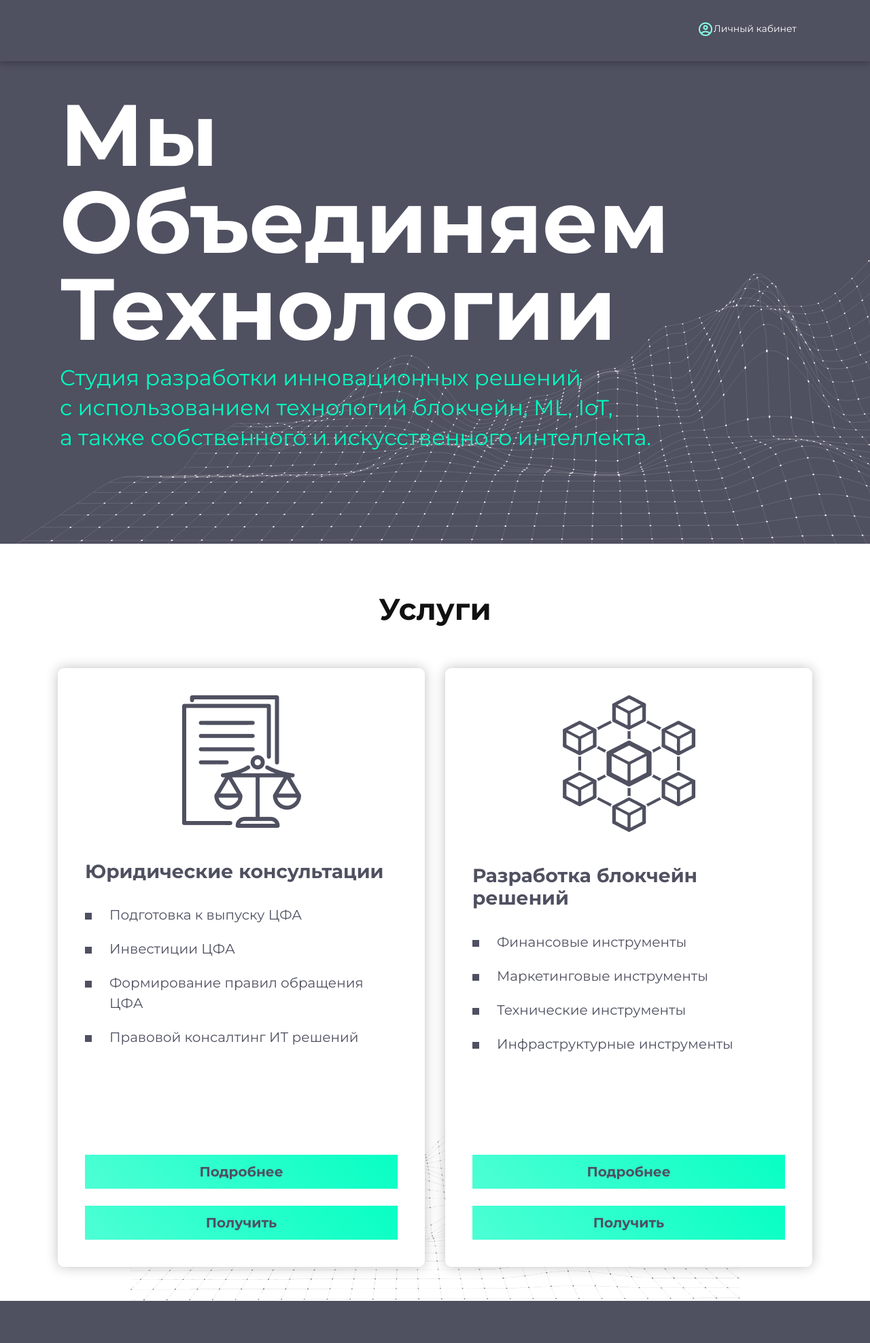
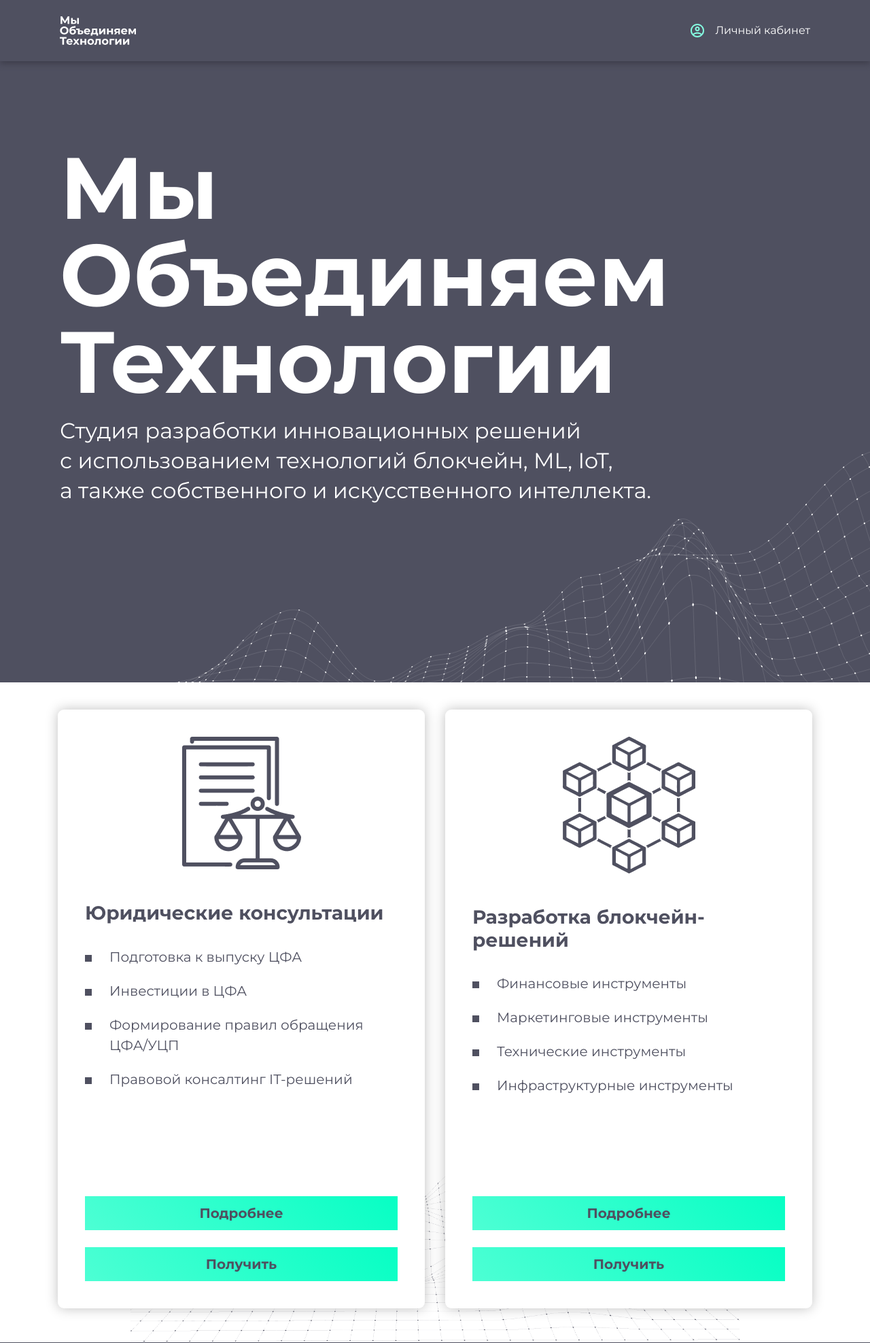
Before and after one commit to GrandAlpha/WAC_landing, a Django app: page / in a window 1280 px wide. Shown: the top 1976 px of the page at 68% size. Run offline with Django 4.2, Linux system fonts and the light colour scheme; some libraries are stand-ins or nearby versions.

Commit message:
Правки текстов, картинок и прочее ...

```diff
--- a/client/src/main.scss
+++ b/client/src/main.scss
@@ -73,20 +73,35 @@ h1, h2, h3, h4, h5, h6 {
 /*--------------------------------------------------------------
 # Header
 --------------------------------------------------------------*/
-#header {
+.header {
+  display: inline-flex;
+  justify-content: space-between;
+  align-items: center;
   background: #4F5060;
-  padding: 30px 0;
   height: 90px;
   position: fixed;
   left: 0;
   top: 0;
   right: 0;
+  padding: 0 88px;
   transition: all 0.5s;
   z-index: 997;
   filter: drop-shadow(0px 4px 4px #3e3e4b);
 
+  &__link {
+    display: inline-flex;
+    justify-content: center;
+    align-items: center;
+    color: #fff;
+    line-height: 1;
+
+    &Text {
+      margin-left: 16px;
+    }
+  }
+
   @media (max-width: 768px) {
-    height: 60px;
+    padding: 0 16px;
   }
 }
 
@@ -130,10 +145,7 @@ h1, h2, h3, h4, h5, h6 {
 }
 
 #header.header-fixed {
-  padding: 25px 0;
-  height: 70px;
   transition: all 0.5s;
-
 }
 
 /*--------------------------------------------------------------
@@ -144,7 +156,7 @@ h1, h2, h3, h4, h5, h6 {
   align-items: center;
   position: relative;
   min-height: 100vh;
-  padding: 40px 88px;
+  padding: 212px 88px 260px;
   background-color: #4F5060;
   overflow: hidden;
 
@@ -162,14 +174,13 @@ h1, h2, h3, h4, h5, h6 {
     margin: 16px 0 0;
     font-size: 32px;
     line-height: 44px;
-    color: #00FFC2;
+    color: #fff;
   }
   &__background {
     position: absolute;
     right: 0;
-    bottom: -70px;
-    width: 100%;
-    min-width: 1200px;
+    bottom: -148px;
+    width: 1500px;
     z-index: 1;
   }
   &__link {
@@ -178,9 +189,14 @@ h1, h2, h3, h4, h5, h6 {
     color: #00FFC2;
   }
 
+  @media (max-width: 1400px) {
+    &__background {
+      bottom: -220px;
+    }
+  }
   @media (max-width: 1200px) {
     &__content {
-      max-width: 620px;
+      max-width: 610px;
     }
     &__title {
       font-size: 80px;
@@ -191,12 +207,15 @@ h1, h2, h3, h4, h5, h6 {
       line-height: 36px;
     }
     &__background {
-      margin-top: -720px;
+      bottom: -180px;
     }
   }
   @media (max-width: 768px) {
     padding: 84px 16px 24px;
 
+    &__content {
+      max-width: 580px;
+    }
     &__title {
       max-width: 420px;
       font-size: 60px;
@@ -227,7 +246,7 @@ h1, h2, h3, h4, h5, h6 {
 --------------------------------*/
 #services {
   min-height: 100vh;
-  padding: 60px 0 50px 0;
+  padding-bottom: 50px;
   background-image: url('./assets/img/service_back.png');
   background-repeat: no-repeat;
   background-position: bottom;
--- a/templates/base.html
+++ b/templates/base.html
@@ -2,7 +2,7 @@
 <html lang="en">
 <head>
   <meta charset="utf-8">
-  <title>WAC</title>
+  <title>Мы Объединяем</title>
   <meta content="width=device-width, initial-scale=1.0" name="viewport">
   <meta content="" name="keywords">
   <meta content="" name="description">
@@ -41,18 +41,15 @@
 <body>
 
   {% block header %}
-  <header id="header">
-<!--    <div class="container">-->
-
-      <nav id="nav-menu-container">
-        <ul class="nav-menu">
-
-            <li><a href="{% url 'account' %}"><img src="{% static 'img/account.png' %}">Личный кабинет</a></li>
-
-        </ul>
-      </nav><!-- #nav-menu-container -->
-<!--    </div>-->
-  </header><!-- #header -->
+  <header id="header" class="header">
+    <a href="/" class="header__link">
+      <img src="{% static 'img/logo.svg' %}" />
+    </a>
+    <a href="{% url 'account' %}" class="header__link">
+      <img src="{% static 'img/account.svg' %}">
+      <span class="header__linkText">Личный кабинет</span>
+    </a>
+  </header>
   {% endblock %}
 
 
@@ -64,7 +61,7 @@
       <div class="row">
           <div class="copyright">
             <div class="footer-links">
-            <a href="{% url 'home-page' %}">Мы объединяем технологии</a>
+            <a href="{% url 'home-page' %}">Мы Объединяем Технологии</a>
               </div>
           </div>
         <div class="cont">
--- a/templates/landing/home.html
+++ b/templates/landing/home.html
@@ -21,11 +21,6 @@
 
       <section id="services" class="section-bg services" data-js="services">
       <div class="container">
-
-        <div class="section-header">
-          <h3 class="section-title">Услуги</h3>
-        </div>
-
         <div class="row">
 
           <div class="col-lg-6 col-md-6">
@@ -35,9 +30,9 @@
                 <h4 class="servicesCard__title">Юридические консультации</h4>
                 <ul class="servicesCard__list">
                   <li class="servicesCard__listItem">Подготовка к выпуску ЦФА</li>
-                  <li class="servicesCard__listItem">Инвестиции ЦФА</li>
-                  <li class="servicesCard__listItem">Формирование правил обращения ЦФА</li>
-                  <li class="servicesCard__listItem">Правовой консалтинг ИТ решений</li>
+                  <li class="servicesCard__listItem">Инвестиции в ЦФА</li>
+                  <li class="servicesCard__listItem">Формирование правил обращения ЦФА/УЦП</li>
+                  <li class="servicesCard__listItem">Правовой консалтинг IT-решений</li>
                 </ul>
                 <div class="servicesCard__footer">
                   <button class="get-started-btn" data-js="flipCard" data-type="more">Подробнее</button>
@@ -128,7 +123,7 @@
             <div class="box servicesCard" data-aos="fade-left" data-js="card">
               <div class="servicesCard__front">
                 <img class="servicesCard__icon" src="{% static 'img/cubes.png' %}" alt="">
-                <h4 class="servicesCard__title">Разработка блокчейн решений </h4>
+                <h4 class="servicesCard__title">Разработка блокчейн-решений </h4>
                 <ul class="servicesCard__list">
                   <li class="servicesCard__listItem">Финансовые инструменты</li>
                   <li class="servicesCard__listItem">Маркетинговые инструменты</li>
@@ -150,16 +145,16 @@
                       </p>
                       <ul class="cardBack__list">
                         <li class="cardBack__listItem">
-                          ЦФА -– цифровые права, обращение которых возможно только путем внесения записей в информационную систему Мастерчейн
+                          ЦФА — цифровые права, обращение которых возможно путем внесения записей в информационную систему Мастерчейн
                         </li>
                         <li class="cardBack__listItem">
-                          Цифровые банковские гарантии - сервис позволяет автоматизированно получить цифровой документ
+                          Цифровые банковские гарантии — сервис позволяет автоматизированно получить цифровой документ
                         </li>
                         <li class="cardBack__listItem">
-                          Цифровая ипотека - депозитарная система учета электронных закладных
+                          Цифровая ипотека — депозитарная система учета электронных закладных
                         </li>
                         <li class="cardBack__listItem">
-                          Токен валюты - реестр замороженных фиатных денежных средств для обеспечения цифровых прав
+                          Токен валюты — реестр замороженных фиатных денежных средств для обеспечения цифровых прав
                         </li>
                       </ul>
                     </div>
@@ -169,10 +164,10 @@
                       </p>
                       <ul class="cardBack__list">
                         <li class="cardBack__listItem">
-                          Единый идентификационный токен (ID) - возможность проводить операции с цифровыми  продуктами в одном окне
+                          Единый идентификационный токен (ID) — возможность проводить операции с цифровыми продуктами в одном окне
                         </li>
                         <li class="cardBack__listItem">
-                          Токен программы лояльности - использование баллов, полученных в программах лояльности, через сайты и приложения третьих сторон
+                          Токен программы лояльности — использование баллов, полученных в программах лояльности, через сайты и приложения третьих сторон
                         </li>
                       </ul>
                     </div>
@@ -182,13 +177,13 @@
                       </p>
                       <ul class="cardBack__list">
                         <li class="cardBack__listItem">
-                          Рейтинговая платформа - ренкинг компаний по методологии
+                          Рейтинговая платформа — ренкинг компаний по методологии
                         </li>
                         <li class="cardBack__listItem">
-                          Репозиторий научных работ - защита прав ителлектуальной собственности
+                          Репозиторий научных работ — защита прав интеллектуальной собственности
                         </li>
                         <li class="cardBack__listItem">
-                          Промышленный токен - динамический смарт показатель технических характеристик производства
+                          Промышленный токен — динамический смарт-показатель технических характеристик производства
                         </li>
                       </ul>
                     </div>
```
Also changed, not shown: static/css/main.css, static/favicon/apple-touch-icon.png, static/favicon/icon-192.png, static/favicon/icon-512.png, static/favicon/icon.ico, static/favicon/icon.svg, static/img/account.png (deleted), static/img/account.svg (added), static/img/back_intro.svg, static/img/logo.svg (added), 1 other file.
